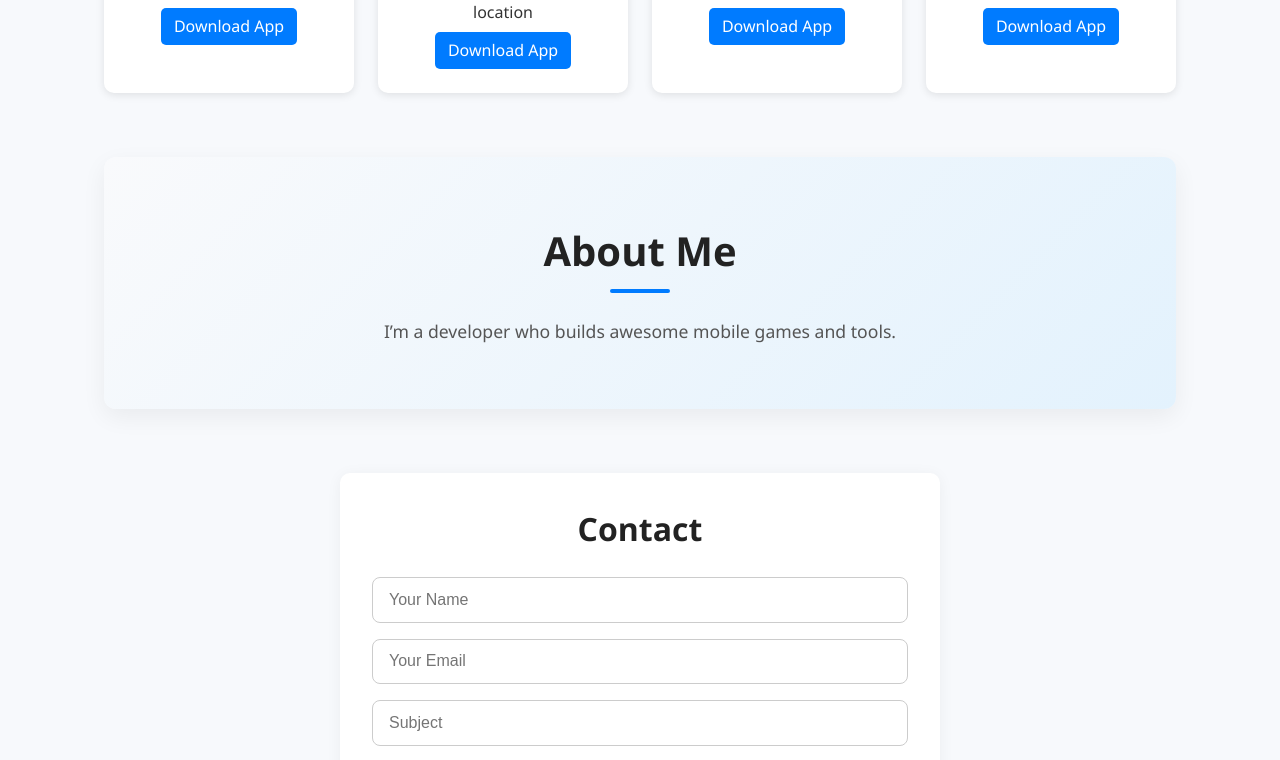
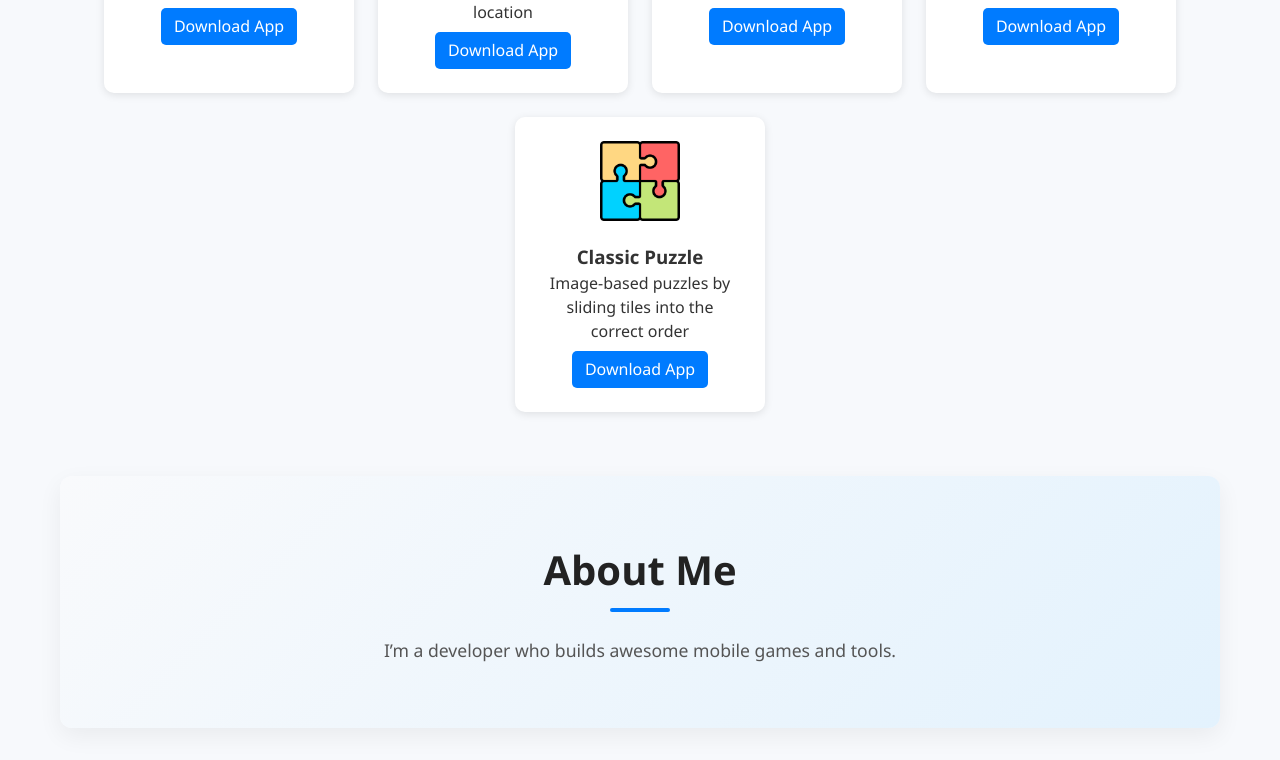
Before and after one commit to armanali13000/Armanix-Apps, a React (Vite) app: page / in a window 1280 px wide. Shown: the part 930-1690 px from the top of the page. Built offline with nearby package versions, Linux system fonts and the light colour scheme.

Commit message:
added new app called Classic Puzzle

```diff
--- a/src/pages/Home.jsx
+++ b/src/pages/Home.jsx
@@ -26,6 +26,12 @@ const apps = [
     description: "Connect colors in a relaxing puzzle challenge.",
     icon: "/Armanix-Apps/Images/3DCubic.png",
     link: "https://github.com/armanali13000/3D-Cubic-for-Android/releases/download/1.0.0/3D.Cubic.apk",
+  },
+  {
+    title: "Classic Puzzle",
+    description: "Image-based puzzles by sliding tiles into the correct order",
+    icon: "/Armanix-Apps/Images/classic_puzzle.png",
+    link: "https://github.com/armanali13000/classic_puzzle/releases/download/v1.0.0/Classic.Puzzle.1.0.0.apk",
   },
 
 ];
```
Also changed, not shown: public/Images/classic_puzzle.png (added).
